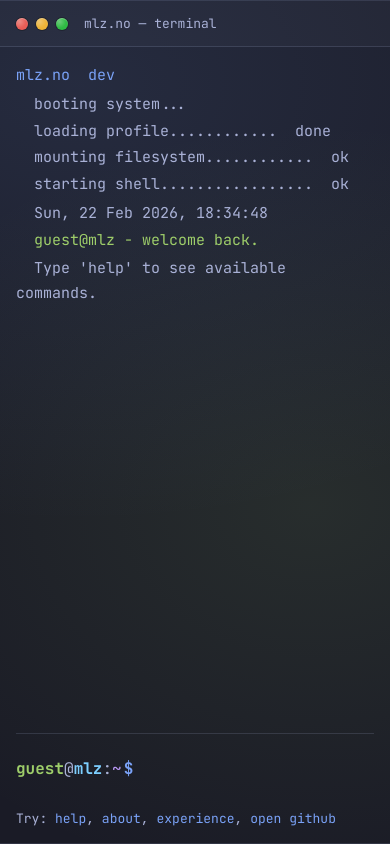
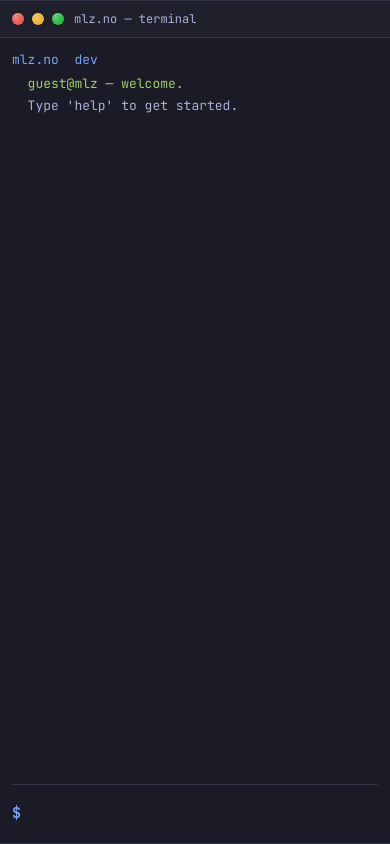
Before and after one commit to martinzachariassen/martinzachariassen.github.io, a React (Vite) app: page / in a window 390 px wide. Built offline with nearby package versions, Linux system fonts and the light colour scheme.

Commit message:
feat: improve mobile responsiveness and optimize terminal layout for better user experience

```diff
--- a/src/components/Terminal/Terminal.css
+++ b/src/components/Terminal/Terminal.css
@@ -16,7 +16,6 @@
   border-radius: 14px;
   overflow: hidden;
   box-shadow: 0 16px 60px rgba(0, 0, 0, 0.35);
-  contain: layout paint;
   display: flex;
   flex-direction: column;
 }
@@ -28,7 +27,9 @@
     border-left: none;
     border-right: none;
     box-shadow: none;
-    height: 100dvh !important; /* override inline style on mobile */
+    /* JS (syncViewport) sets this to visualViewport.height on every resize */
+    /* transition smooths keyboard open/close so nothing jumps */
+    transition: height 120ms ease-out;
   }
 }
 
@@ -98,8 +99,8 @@
 
 @media (max-width: 640px) {
   .titlebar {
-    padding: 14px 16px;
-    padding-top: calc(14px + env(safe-area-inset-top));
+    padding: calc(10px + env(safe-area-inset-top)) 12px 10px;
+    gap: 8px;
   }
 }
 
@@ -107,6 +108,13 @@
   margin-left: 6px;
   font-size: 13px;
   color: var(--dim);
+}
+
+@media (max-width: 640px) {
+  .title {
+    font-size: 12px;
+    margin-left: 2px;
+  }
 }
 
 /* ─── Traffic-light dots ─────────────────────────────────────────────────── */
@@ -175,9 +183,10 @@ button.dot {
 @media (max-width: 640px) {
   .screen {
     flex: 1 1 auto;
+    min-height: 0;
     height: auto;
-    padding: 14px 16px calc(16px + var(--kbd) + env(safe-area-inset-bottom)) 16px;
-    gap: 12px;
+    padding: 10px 12px calc(10px + env(safe-area-inset-bottom)) 12px;
+    gap: 8px;
   }
 }
 
@@ -190,6 +199,8 @@ button.dot {
   min-height: 0;
   overflow-y: auto;
   overscroll-behavior: contain;
+  /* Explicit pan-y so the browser doesn't steal vertical swipes */
+  touch-action: pan-y;
   padding-right: 6px;
   word-break: break-word;
   overflow-wrap: break-word;
@@ -220,8 +231,8 @@ button.dot {
 
 @media (max-width: 640px) {
   .output {
-    font-size: 15px;
-    line-height: 1.65;
+    font-size: 13px;
+    line-height: 1.55;
     padding-right: 0;
     /* Hide scrollbar on touch — finger-scrolled */
     scrollbar-width: none;
@@ -242,8 +253,8 @@ button.dot {
 
 @media (max-width: 640px) {
   .promptRow {
-    gap: 8px;
-    padding-top: 12px;
+    gap: 6px;
+    padding-top: 8px;
     align-items: center;
   }
 }
@@ -262,6 +273,14 @@ button.dot {
 .p-path   { color: var(--magenta); }
 .p-sym    { color: var(--accent);  font-weight: 700; padding-left: 2px; }
 
+/* Short $ prompt on mobile — keep it tight */
+@media (max-width: 640px) {
+  .p-sym {
+    padding-left: 0;
+    font-size: 15px;
+  }
+}
+
 /* ─── Command input ──────────────────────────────────────────────────────── */
 #cmd {
   flex: 1;
@@ -277,8 +296,8 @@ button.dot {
 @media (max-width: 640px) {
   #cmd {
     font-size: 16px; /* Prevents iOS auto-zoom on focus */
-    min-height: 44px;
-    padding: 10px 0;
+    min-height: 40px;
+    padding: 6px 0;
   }
 }
 
@@ -291,5 +310,5 @@ button.dot {
 }
 
 @media (max-width: 640px) {
-  .hint { font-size: 13px; }
+  .hint { display: none; }
 }
--- a/src/components/Terminal/Terminal.tsx
+++ b/src/components/Terminal/Terminal.tsx
@@ -82,7 +82,8 @@ export default function Terminal() {
   const [inputValue, setInputValue] = useState("");
   const historyRef = useRef<{ list: string[]; idx: number }>({ list: [], idx: 0 });
 
-  const screenRef = useRef<HTMLDivElement>(null);
+  const terminalRef = useRef<HTMLDivElement>(null);
+  const scrollScheduled = useRef(false);
   const outRef = useRef<HTMLDivElement>(null);
   const inputRef = useRef<HTMLInputElement>(null);
   const dotsProgressRef = useRef(0);
@@ -109,13 +110,27 @@ export default function Terminal() {
 
   const syncViewport = useCallback(() => {
     const vv = window.visualViewport;
-    if (!vv) {
-      document.documentElement.style.setProperty("--kbd", "0px");
-      return;
+    const isMobile = window.innerWidth <= 640;
+
+    if (isMobile && terminalRef.current) {
+      const h = vv ? Math.round(vv.height) : window.innerHeight;
+      terminalRef.current.style.height = `${h}px`;
+    } else if (!isMobile) {
+      const kbd = vv
+        ? Math.max(0, window.innerHeight - vv.height - vv.offsetTop)
+        : 0;
+      document.documentElement.style.setProperty("--kbd", `${Math.round(kbd)}px`);
     }
-    const kbd = Math.max(0, window.innerHeight - vv.height - vv.offsetTop);
-    document.documentElement.style.setProperty("--kbd", `${Math.round(kbd)}px`);
+
+    // Defer scroll until after the 120 ms CSS transition on .terminal height
+    // so we don't scroll to a stale position mid-animation.
+    if (!scrollScheduled.current) {
+      scrollScheduled.current = true;
+      setTimeout(() => {
+        scrollScheduled.current = false;
         scrollToBottom();
+      }, 130);
+    }
   }, [scrollToBottom]);
 
   // ── Initial banner ──────────────────────────────────────────────────────
@@ -130,8 +145,19 @@ export default function Terminal() {
       day: "2-digit", hour: "2-digit", minute: "2-digit", second: "2-digit",
     });
 
+    const isMobile = window.innerWidth <= 640;
+
     // Boot sequence: [delay in ms, text, tone?]
-    const sequence: [number, string, string?][] = [
+    // On mobile: run instantly and show a shorter message to save space
+    const sequence: [number, string, string?][] = isMobile
+      ? [
+          [0, `mlz.no  ${__APP_VERSION__}`, "accent"],
+          [0, ""],
+          [0, "  guest@mlz — welcome.", "ok"],
+          [0, "  Type 'help' to get started.", "dim"],
+          [0, ""],
+        ]
+      : [
           [0,    `mlz.no  ${__APP_VERSION__}`,              "accent"],
           [120,  ""],
           [240,  "  booting system...",                  "dim"   ],
@@ -160,17 +186,32 @@ export default function Terminal() {
   useEffect(() => { scrollToBottom(); }, [scrollToBottom, state.lines.length]);
 
   useEffect(() => {
-    if (window.visualViewport) {
-      window.visualViewport.addEventListener("resize", syncViewport);
-      window.visualViewport.addEventListener("scroll", syncViewport);
+    const vv = window.visualViewport;
+
+    const onOrientationChange = () => {
+      // Reset height immediately to full window so the transition starts
+      // from the right place after rotation.
+      if (terminalRef.current && window.innerWidth <= 640) {
+        terminalRef.current.style.height = `${window.innerHeight}px`;
       }
-    window.addEventListener("orientationchange", syncViewport);
+      setTimeout(syncViewport, 100);
+    };
+
+    if (vv) {
+      vv.addEventListener("resize", syncViewport);
+      vv.addEventListener("scroll", syncViewport);
+    }
+    window.addEventListener("orientationchange", onOrientationChange);
+
+    // Run once on mount to set the initial height correctly
+    syncViewport();
+
     return () => {
-      if (window.visualViewport) {
-        window.visualViewport.removeEventListener("resize", syncViewport);
-        window.visualViewport.removeEventListener("scroll", syncViewport);
+      if (vv) {
+        vv.removeEventListener("resize", syncViewport);
+        vv.removeEventListener("scroll", syncViewport);
       }
-      window.removeEventListener("orientationchange", syncViewport);
+      window.removeEventListener("orientationchange", onOrientationChange);
     };
   }, [syncViewport]);
 
@@ -363,9 +404,21 @@ export default function Terminal() {
     if (e.key === "ArrowDown") { e.preventDefault(); historyNext(); }
   }, [historyNext, historyPrev, onSubmit]);
 
+  const pointerMoved = useRef(false);
+
   const onScreenPointerDown = useCallback((e: React.PointerEvent<HTMLDivElement>) => {
     if (e.target instanceof HTMLElement && e.target.closest("a,button,input")) return;
-    focusCmd();
+    pointerMoved.current = false;
+  }, []);
+
+  const onScreenPointerMove = useCallback(() => {
+    pointerMoved.current = true;
+  }, []);
+
+  const onScreenPointerUp = useCallback((e: React.PointerEvent<HTMLDivElement>) => {
+    if (e.target instanceof HTMLElement && e.target.closest("a,button,input")) return;
+    // Only focus (and open keyboard) if the finger didn't scroll
+    if (!pointerMoved.current) focusCmd();
   }, [focusCmd]);
 
   const onDotActivate = useCallback((index: number) => {
@@ -388,12 +441,17 @@ export default function Terminal() {
 
   // ── Render ───────────────────────────────────────────────────────────────
 
+  // Only apply the drag-resize height on desktop; on mobile syncViewport
+  // sets the height directly on terminalRef so we must not override it here.
+  const isMobileViewport = window.innerWidth <= 640;
+
   return (
     <div className="terminal-wrapper">
       <div
+        ref={terminalRef}
         className="terminal"
         aria-label="Terminal style homepage"
-        style={{ height: `${height}px` }}
+        style={isMobileViewport ? undefined : { height: `${height}px` }}
       >
       <div className="titlebar">
         <div className="dots" role="group" aria-label="Window controls">
@@ -412,10 +470,11 @@ export default function Terminal() {
 
       <div
         id="screen"
-        ref={screenRef}
         className="screen"
         tabIndex={0}
         onPointerDown={onScreenPointerDown}
+        onPointerMove={onScreenPointerMove}
+        onPointerUp={onScreenPointerUp}
       >
         <div
           id="out"
@@ -439,6 +498,10 @@ export default function Terminal() {
         <div className="promptRow">
           <label htmlFor="cmd" className="sr-only">Enter a command</label>
           <div className="prompt" aria-hidden="true">
+            {isMobileViewport ? (
+              <span className={state.hacked ? "p-sym hacked" : "p-sym"}>$</span>
+            ) : (
+              <>
                 <span className={state.hacked ? "p-user hacked" : "p-user"}>
                   {state.hacked ? "agent" : "guest"}
                 </span>
@@ -447,6 +510,8 @@ export default function Terminal() {
                 <span className="p-colon">:</span>
                 <span className="p-path">~</span>
                 <span className="p-sym">$</span>
+              </>
+            )}
           </div>
           <input
             id="cmd"
@@ -458,7 +523,7 @@ export default function Terminal() {
             autoCorrect="off"
             inputMode="text"
             enterKeyHint="send"
-            autoFocus
+            autoFocus={!isMobileViewport}
             value={inputValue}
             onChange={(e) => setInputValue(e.target.value)}
             onKeyDown={onKeyDown}
--- a/src/styles/global.css
+++ b/src/styles/global.css
@@ -90,12 +90,19 @@ a:hover { text-decoration: underline; }
 
 /* ─── Mobile ─────────────────────────────────────────────────────────────── */
 @media (max-width: 640px) {
-  :root { --terminal-h: calc(100dvh - 0px); }
+  :root {
+    --terminal-h: 100dvh;
+    font-size: 14px;
+  }
 
-  /* Prevent body from scrolling behind the terminal */
   html, body {
-    height: 100dvh;
+    height: 100%;
     overflow: hidden;
+  }
+
+  /* Skip expensive gradient on mobile — saves paint + battery */
+  body {
+    background: var(--bg);
   }
 }
 
```
Lines whose indentation alone changed are shown as unchanged.
